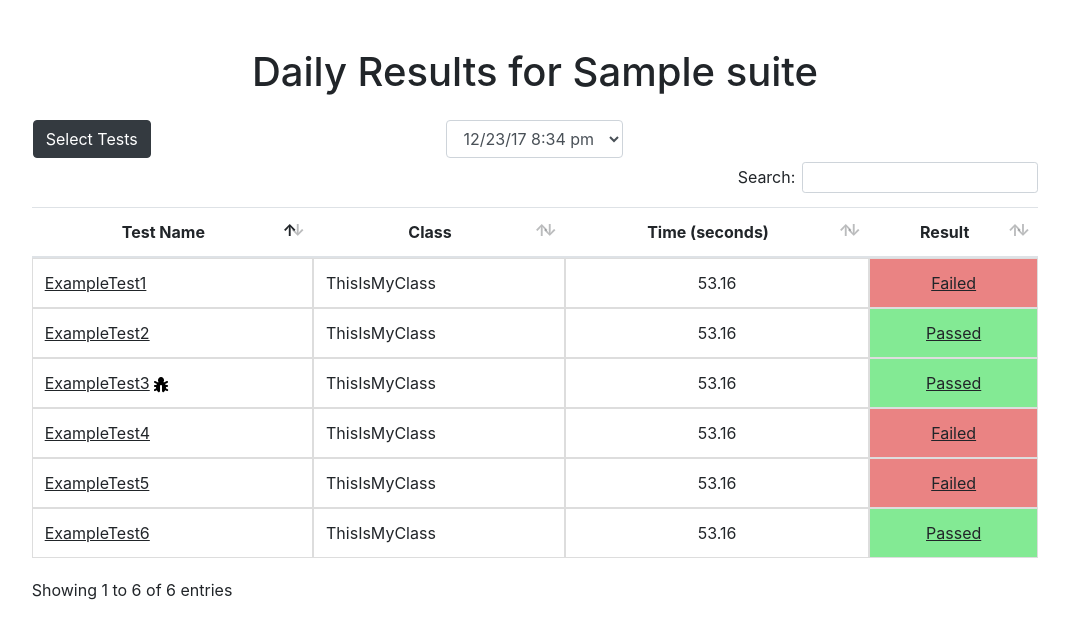
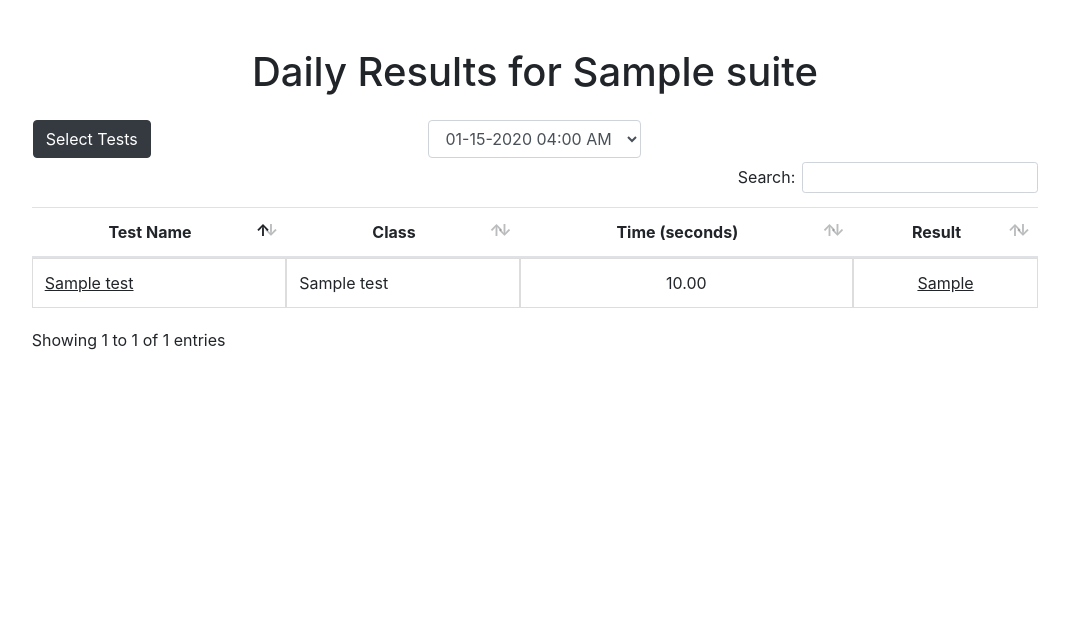
Before and after one commit to jordnkr/Resolute_QA, a Django app: template resoluteqa/templates/resoluteqa/dailyresults.html in a window 1280 px wide. Shown: the part 56-695 px from the top of the page, without its empty margins (105-1174 px from the left). Run offline with Django 3.2, Linux system fonts and the light colour scheme; the template is opened without the code that fills it: values that come from a table or form of the project are taken from there, others are empty; tables that the repository leaves empty hold one stand-in row (values such as "Sample post"); some libraries are stand-ins or nearby versions.

Commit message:
Adding dynamic test data
adding dynamic test data calls and ajax call for individual result

```diff
--- a/resoluteqa/static/resoluteqa/js/dailyresults.js
+++ b/resoluteqa/static/resoluteqa/js/dailyresults.js
@@ -3,12 +3,53 @@ jQuery(document).ready(function($) {
         paging: false
     });
 
+    $('#suiteRunsSelect').change(function() {
+        window.location.href = '../' + $(this).val() + '/dailyresults';
+    });
+
     $('.green').on('click', function() {
         $('#modalErrorFields').hide();
+        $.ajax({
+            url: '../../individualresult/' + $(this).data('id'),
+            type: 'get', // This is the default though, you don't actually need to always mention it
+            success: function(data) {
+                data = $.parseJSON(data.result)
+                $('#modalConsoleOutput').text(data[0].fields.console_output);
+            },
+            failure: function(data) {
+                alert('Got an error dude');
+            }
+        });
     });
 
     $('.red').on('click', function() {
         $('#modalErrorFields').show();
+        $.ajax({
+            url: '../../individualresult/' + $(this).data('id'),
+            type: 'get', // This is the default though, you don't actually need to always mention it
+            success: function(data) {
+                var result = $.parseJSON(data.result);
+                var errors = $.parseJSON(data.error_list);
+
+                $('#modalConsoleOutput').text(result[0].fields.console_output);
+
+                var errorString = "";
+                var stackString = "";
+                for (i = 0; i < errors.length; i++) {
+                    errorString += errors[i].fields.error_message;
+                    stackString += errors[i].fields.stack_trace;
+                    if (i < errors.length - 1) {
+                        errorString += '<br><br>';
+                        stackString += '<br><br>';
+                    }
+                }
+                $('#modalErrorOutput').html(errorString);
+                $('#modalStackTrace').html(stackString);
+            },
+            failure: function(data) {
+                alert('There was an error');
+            }
+        });
     });
 
     $('#selectTestsBtn').on('click', function() {
--- a/resoluteqa/templates/resoluteqa/dailyresults.html
+++ b/resoluteqa/templates/resoluteqa/dailyresults.html
@@ -54,12 +54,10 @@
                           <button type="button" class="btn btn-dark" id="addBugsCancelBtn">Cancel</button>
                       </div>
                       <div class="col-md-4" align="center">
-                          <select class="form-control" style="width:auto;">
-                              <option selected>12/23/17 8:34 pm</option>
-                              <option>12/22/17 8:31 pm</option>
-                              <option>12/21/17 9:23 pm</option>
-                              <option>12/19/17 6:53 pm</option>
-                              <option>12/17/17 8:21 pm</option>
+                          <select class="form-control" style="width:auto;" id="suiteRunsSelect">
+                              {% for run in suite_runs %}
+                                  <option {% if run.id == request_suite_run.id %}selected{% endif %} value="{{ run.id }}">{{ run.start_time|date:"m-d-Y h:i A" }}</option>
+                              {% endfor %}
                           </select>
                       </div>
                   </div>
@@ -77,61 +75,18 @@
                           </tr>
                       </thead>
                       <tbody>
-                          <tr>
-                              <td>
-                                  <input type="checkbox" class="testCheckbox hidden" data-testid="">
-                                  <span class="link" data-toggle="modal" data-target="#testModal" data-testname="ExampleTest3" data-testclass="ThisIsMyClass" data-namespace="mysolution.qa.myapplicationname.tests">ExampleTest3</span>
-                                  <img src="{% static 'resoluteqa/image/icons/bug.png' %}" />
-                              </td>
-                              <td>ThisIsMyClass</td>
-                              <td>53.16</td>
-                              <td class="green link" data-toggle="modal" data-target="#resultModal" data-testname="ExampleTest3" data-result="Passed" data-machine="demosrc1" data-execution="53.16">Passed</td>
-                          </tr>
-                          <tr>
-                              <td>
-                                  <input type="checkbox" class="testCheckbox hidden" data-testid="">
-                                  <span class="link" data-toggle="modal" data-target="#testModal" data-testname="ExampleTest2" data-testclass="ThisIsMyClass" data-namespace="mysolution.qa.myapp.tests">ExampleTest2</span>
-                              </td>
-                              <td>ThisIsMyClass</td>
-                              <td>53.16</td>
-                              <td class="green link" data-toggle="modal" data-target="#resultModal" data-testname="ExampleTest2" data-result="Passed" data-machine="demosrc1" data-execution="53.16">Passed</td>
-                          </tr>
-                          <tr>
-                              <td>
-                                  <input type="checkbox" class="testCheckbox hidden" data-testid="">
-                                  <span class="link" data-toggle="modal" data-target="#testModal" data-testname="ExampleTest1" data-testclass="ThisIsMyClass" data-namespace="mysolution.qa.myapp.tests">ExampleTest1</span>
-                              </td>
-                              <td>ThisIsMyClass</td>
-                              <td>53.16</td>
-                              <td class="red link" data-toggle="modal" data-target="#resultModal" data-testname="ExampleTest1" data-result="Failed" data-machine="demosrc1" data-execution="53.16">Failed</td>
-                          </tr>
-                          <tr>
-                              <td>
-                                  <input type="checkbox" class="testCheckbox hidden" data-testid="">
-                                  <span class="link" data-toggle="modal" data-target="#testModal" data-testname="ExampleTest5" data-testclass="ThisIsMyClass" data-namespace="mysolution.qa.myapp.tests">ExampleTest5</span>
-                              </td>
-                              <td>ThisIsMyClass</td>
-                              <td>53.16</td>
-                              <td class="red link" data-toggle="modal" data-target="#resultModal" data-testname="ExampleTest5" data-result="Failed" data-machine="demosrc1" data-execution="53.16">Failed</td>
-                          </tr>
-                          <tr>
-                              <td>
-                                  <input type="checkbox" class="testCheckbox hidden" data-testid="">
-                                  <span class="link" data-toggle="modal" data-target="#testModal" data-testname="ExampleTest4" data-testclass="ThisIsMyClass" data-namespace="mysolution.qa.myapp.tests">ExampleTest4</span>
-                              </td>
-                              <td>ThisIsMyClass</td>
-                              <td>53.16</td>
-                              <td class="red link" data-toggle="modal" data-target="#resultModal" data-testname="ExampleTest4" data-result="Failed" data-machine="demosrc1" data-execution="53.16">Failed</td>
-                          </tr>
-                          <tr>
-                              <td>
-                                  <input type="checkbox" class="testCheckbox hidden" data-testid="">
-                                  <span class="link" data-toggle="modal" data-target="#testModal" data-testname="ExampleTest6" data-testclass="ThisIsMyClass" data-namespace="mysolution.qa.myapp.tests">ExampleTest6</span>
-                              </td>
-                              <td>ThisIsMyClass</td>
-                              <td>53.16</td>
-                              <td class="green link" data-toggle="modal" data-target="#resultModal" data-testname="ExampleTest6" data-result="Passed" data-machine="demosrc1" data-execution="53.16">Passed</td>
-                          </tr>
+                          {% for result in test_results %}
+                              <tr>
+                                  <td>
+                                      <input type="checkbox" class="testCheckbox hidden" data-testid="{{ result.test.id }}">
+                                      <span class="link" data-toggle="modal" data-target="#testModal" data-testname="{{ result.test.test_name }}" data-testclass="{{ result.test.class_name }}" data-namespace="{{ result.test.namespace }}">{{ result.test.test_name }}</span>
+                                      <img class="hidden" src="{% static 'resoluteqa/image/icons/bug.png' %}" />
+                                  </td>
+                                  <td>{{ result.test.class_name }}</td>
+                                  <td>{{ result.total_execution_time }}  </td>
+                                  <td class="{% if result.result == 'Passed' %}green{% elif result.result == 'Failed' %}red{% endif %} link" data-toggle="modal" data-target="#resultModal" data-id="{{ result.id }}" data-testname="{{ result.test.test_name }}" data-result="{{ result.result }}" data-machine="{{ result.host }}" data-execution="{{ result.total_execution_time }}">{{ result.result }}</td>
+                              </tr>
+                          {% endfor %}
                       </tbody>
                   </table>
               </div>
@@ -257,40 +212,20 @@
                           <div>
                               <b>Console Output:</b>
                           </div>
-                          <p style="font-size:0.9em;">
-                              org.openqa.selenium.ElementNotVisibleException: Element is not currently visible and so may not be interacted with
-                              Command duration or timeout: 30.00 seconds
-                              Build info: version: '2.00.0', revision: 'aaaaaa', time: '000000000000000'
-                              System info: host: 'Example-PC', ip: '111.111.111.111', os.name: 'Windows 7', os.arch: 'xxx00', os.version: '0.0', java.version: '1.8.0_00'
-                              Driver info: org.openqa.selenium.chrome.ChromeDriver
-                              Capabilities [{applicationCacheEnabled=true, rotatable=false, handlesAlerts=true, databaseEnabled=true, version=0.0.0, platform=WINDOWS, acceptSslCerts=true, webStorageEnabled=true, locationContextEnabled=true, browserName=firefox, takesScreenshot=true, javascriptEnabled=true, cssSelectorsEnabled=true}]
-                          </p>
+                          <p id="modalConsoleOutput" style="font-size:0.9em;"></p>
                       </div>
                       <div id="modalErrorFields">
                           <div class="mt-4">
                               <div>
                                   <b>Error:</b>
                               </div>
-                              <p style="font-size:0.9em;">
-                                  org.openqa.selenium.ElementNotVisibleException: Element is not currently visible and so may not be interacted with
-                                  Command duration or timeout: 30.00 seconds
-                                  Build info: version: '2.00.0', revision: 'aaaaaa', time: '000000000000000'
-                                  System info: host: 'Example-PC', ip: '111.111.111.111', os.name: 'Windows 7', os.arch: 'xxx00', os.version: '0.0', java.version: '1.8.0_00'
-                                  Driver info: org.openqa.selenium.chrome.ChromeDriver
-                                  Capabilities [{applicationCacheEnabled=true, rotatable=false, handlesAlerts=true, databaseEnabled=true, version=0.0.0, platform=WINDOWS, acceptSslCerts=true, webStorageEnabled=true, locationContextEnabled=true, browserName=firefox, takesScreenshot=true, javascriptEnabled=true, cssSelectorsEnabled=true}]
-                              </p>
+                              <p id="modalErrorOutput" style="font-size:0.9em;"></p>
                           </div>
                           <div>
                               <div>
                                   <b>Stack Trace:</b>
                               </div>
-                              <p style="font-size:0.9em;">
-                                  Exception in thread "main" java.lang.NullPointerException: NullPointerException
-                                  at DemoStackTrace.method111(DemoStackTrace.java:115)
-                                  at DemoStackTrace.method11(DemoStackTrace.java:154)
-                                  at DemoStackTrace.method1(DemoStackTrace.java:2)
-                                  at DemoStackTrace.main(DemoStackTrace.java:234)
-                              </p>
+                              <p id="modalStackTrace" style="font-size:0.9em;"></p>
                           </div>
                       </div>
                   </div>
--- a/resoluteqa/templates/resoluteqa/summary.html
+++ b/resoluteqa/templates/resoluteqa/summary.html
@@ -97,7 +97,7 @@
                           {% for run in suite_runs %}
                               <tr class="summaryRow" data-percentage="{{ run.result_precentage }}">
                                   <td>
-                                      <a href="{% url 'resoluteqa:dailyresults' run.suite.id %}" class="link">{{ run.suite.suite_name }}</a>
+                                      <a href="{% url 'resoluteqa:dailyresults' run.id %}" class="link">{{ run.suite.suite_name }}</a>
                                   </td>
                                   <td>{{ run.start_time|date:"m-d-Y" }}</td>
                                   <td>{{ run.total_tests }}</td>
--- a/resoluteqa/urls.py
+++ b/resoluteqa/urls.py
@@ -8,8 +8,9 @@ urlpatterns = [
     path('', views.index, name='index'),
     # ex: /resoluteqa/project/2/summary
     path('project/<int:projenv_id>/summary', views.summary, name='summary'),
-    # ex: /resoluteqa/suite/3/dailyresults
-    path('suite/<int:suite_id>/dailyresults', views.dailyresults, name='dailyresults'),
+    # ex: /resoluteqa/suiterun/3/dailyresults
+    path('suiterun/<int:suite_run_id>/dailyresults', views.dailyresults, name='dailyresults'),
     # ex: /resoluteqa/suite/3/bugs
     path('project/<int:projenv_id>/bugs', views.bugs, name='bugs'),
+    path('individualresult/<int:test_result_id>', views.individualresult, name="individualresult")
 ]
```
Also changed, not shown: resoluteqa/views.py (+26 -7 lines).
